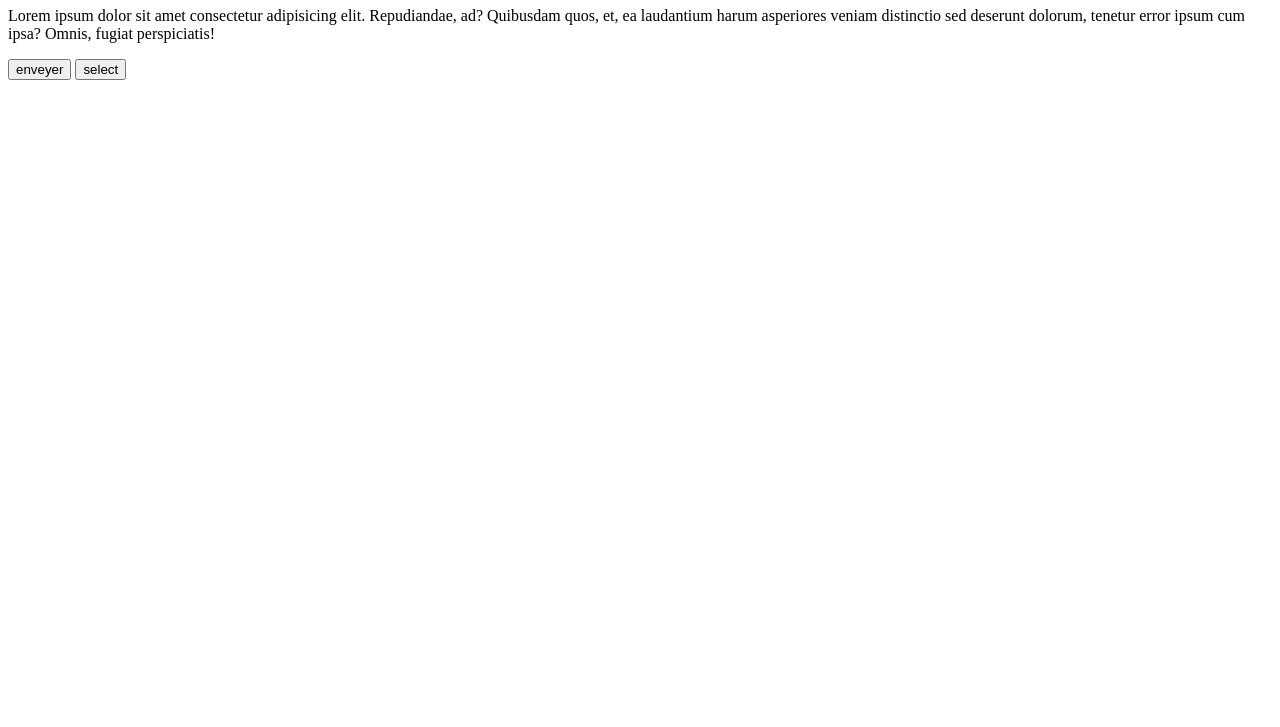
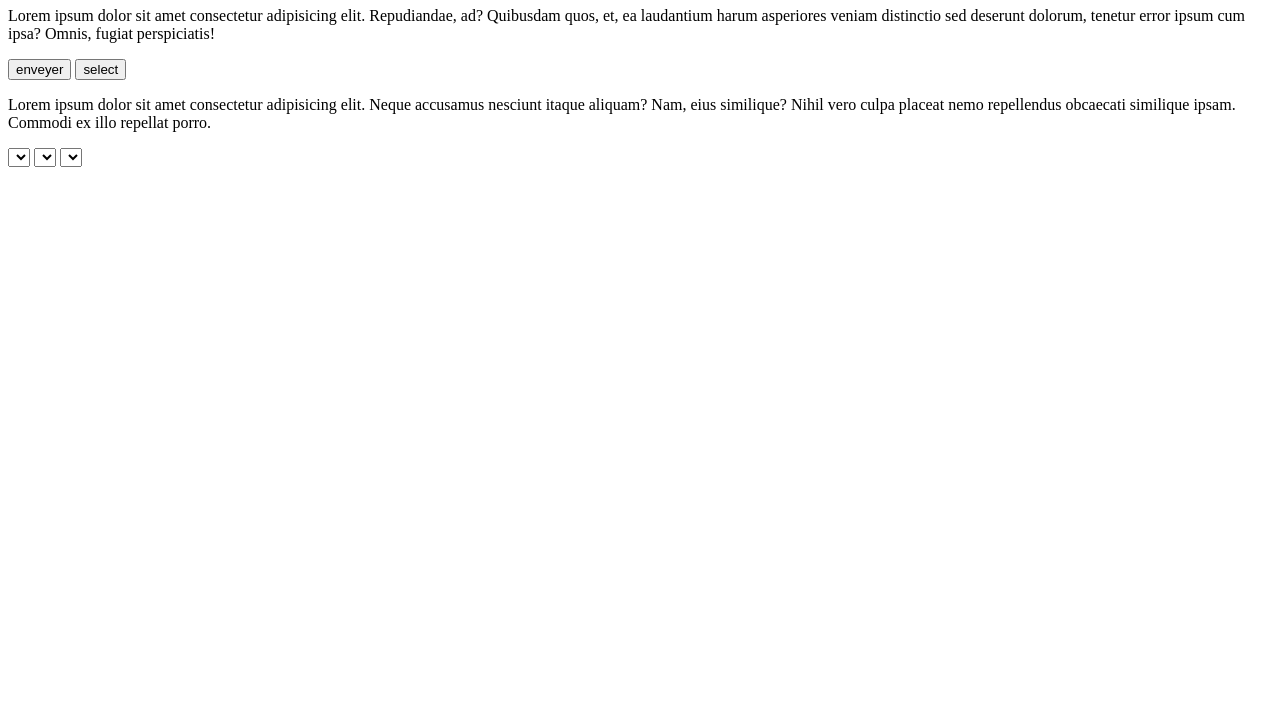
Before and after one commit to salah-555/test, a plain HTML site: page index.html in a window 1280 px wide. Shown: the part 73-800 px from the top of the page. Drawn offline with Linux system fonts and the light colour scheme.

Commit message:
add p and section

```diff
--- a/index.html
+++ b/index.html
@@ -10,5 +10,11 @@
     <p>Lorem ipsum dolor sit amet consectetur adipisicing elit. Repudiandae, ad? Quibusdam quos, et, ea laudantium harum asperiores veniam distinctio sed deserunt dolorum, tenetur error ipsum cum ipsa? Omnis, fugiat perspiciatis!</p>
     <button>enveyer</button>
     <button>select</button>
+    <p>Lorem ipsum dolor sit amet consectetur adipisicing elit. Neque accusamus nesciunt itaque aliquam? Nam, eius similique? Nihil vero culpa placeat nemo repellendus obcaecati similique ipsam. Commodi ex illo repellat porro.</p>
+    <section>
+        <select name="" id="">MR</select>
+        <select name="" id="">Al</select>
+        <select name="" id="">Tu</select>
+    </section>
 </body>
 </html>
```
